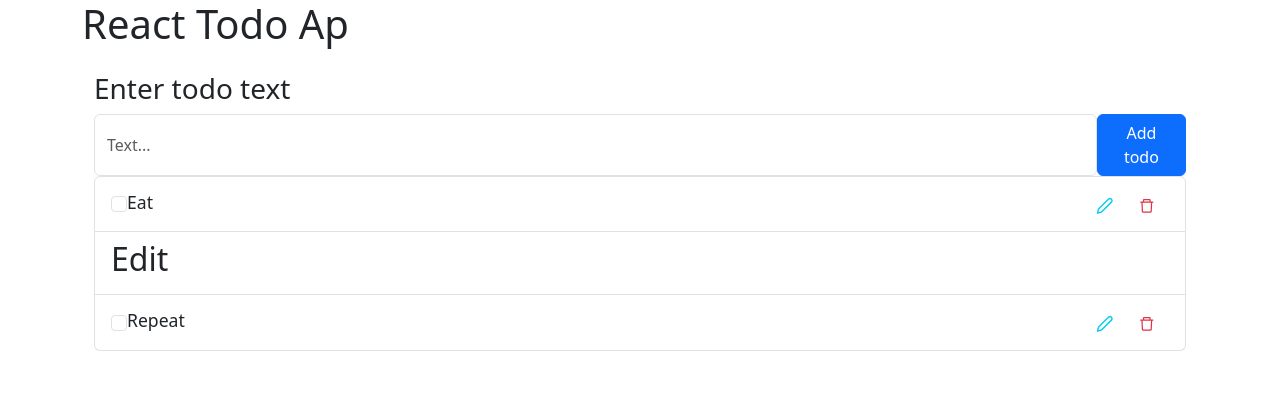
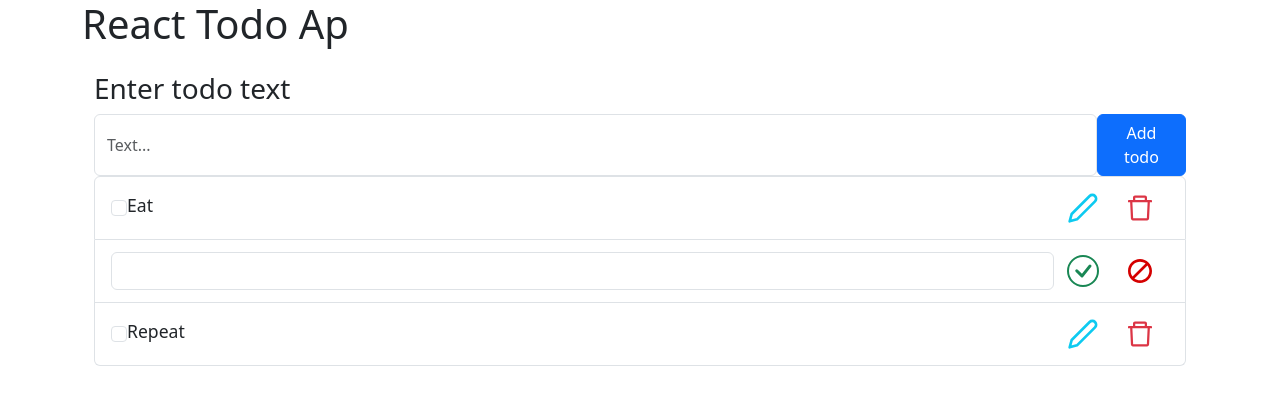
Before and after one commit to Boris-Maslenov/React-Todo-App-test, a React (Create React App) app: page / in a window 1280 px wide. Shown: the top 404 px of the page. Built offline with nearby package versions, Linux system fonts and the light colour scheme.

Commit message:
add todo/edit

```diff
--- a/src/components/TodoItemBase.tsx
+++ b/src/components/TodoItemBase.tsx
@@ -19,7 +19,7 @@ export const TodoItemBase:React.FC<ITodo> = ({  id, text, completed }) => {
     }
 
     const handleEdit = (id: string) => {
-        dispatch({ type: 'TODO_REMOVE', payload: id })
+        dispatch({ type: 'TODO_EDIT', payload: id })
     }
 
     return(
@@ -41,16 +41,16 @@ export const TodoItemBase:React.FC<ITodo> = ({  id, text, completed }) => {
                 onClick={() => handleEdit(id)}
                 disabled={completed}
                 >
-                <FiEdit2 size='1.1em' />
+                <FiEdit2 size='2.0em' />
                 </Button>
                 <Button
                     variant='none'
                     className='text-danger'
                     onClick={() => handleRemove(id)}
                 >
-                    <AiOutlineDelete size='1.1em' />
+                    <AiOutlineDelete size='2.0em' />
                 </Button>
-      </ButtonGroup>
+            </ButtonGroup>
         </>
     )
 }
--- a/src/components/TodoItemEdit.tsx
+++ b/src/components/TodoItemEdit.tsx
@@ -1,6 +1,55 @@
 import * as React from 'react';
+import { TodoContext } from '../context/TodoContext';
+import { Form, ButtonGroup, Button } from "react-bootstrap";
 import { ITodo } from '../context/TodoState';
 
-export const TodoItemEdit:React.FC<ITodo> = ({}) => {
-     return <h2>Edit</h2>
+import { BsCheckCircle } from "react-icons/bs";
+import { FcCancel } from "react-icons/fc";
+
+export const TodoItemEdit:React.FC<ITodo> = ({id}) => {
+     const { dispatch } = React.useContext(TodoContext);
+     const [value, setValue] = React.useState('')
+
+     const handleUpdate = () => {
+          if (value.trim())
+            dispatch({
+              type: "TODO_UPDATE",
+              payload: { id, value },
+            });
+
+            dispatch({
+               type: "TODO_EDIT",
+               payload:  id ,
+             });
+        };
+
+
+     const handleEdit = () => {
+          dispatch({
+               type: "TODO_EDIT",
+               payload: id ,
+          });
+     }
+
+     return(
+          <>
+          <Form.Control value={value} onChange={(e)=>setValue(e.target.value)} type="text" data-id={id} />
+          <ButtonGroup>
+            <Button
+              variant="none"
+              className="text-success"
+              onClick={handleUpdate}
+            >
+              <BsCheckCircle size="2.0em" />
+            </Button>
+            <Button
+              variant="none"
+              className="text-danger"
+              onClick={handleEdit}
+            >
+              <FcCancel size="2.0em" />
+            </Button>
+          </ButtonGroup>
+        </>
+     )
 }
--- a/src/reducer/todoReducer.ts
+++ b/src/reducer/todoReducer.ts
@@ -5,10 +5,16 @@ export interface IAction {
   payload?: any;
 }
 
+const findElem = (arr: IState, id: string): number => {
+  const findId = id;
+  const todos = arr.todos.concat();
+  const index = todos.findIndex(({ id }) => id === findId);
+  return index;
+};
+
 export const todoReducer = (state: IState, action: IAction) => {
   switch (action.type) {
     case "TODO_ADD":
-      console.log("ADD_TODO");
       return {
         ...state,
         todos: [...state.todos, action.payload],
@@ -22,6 +28,17 @@ export const todoReducer = (state: IState, action: IAction) => {
         ...state,
         todos,
       };
+    case "TODO_EDIT": {
+      const findId = action.payload;
+      const todos = state.todos.concat();
+      const index = todos.findIndex(({ id }) => id === findId);
+      todos[index].edit = !todos[index].edit;
+      return {
+        ...state,
+        todos,
+      };
+    }
+
     case "TODO_REMOVE":
       return {
         ...state,
```
